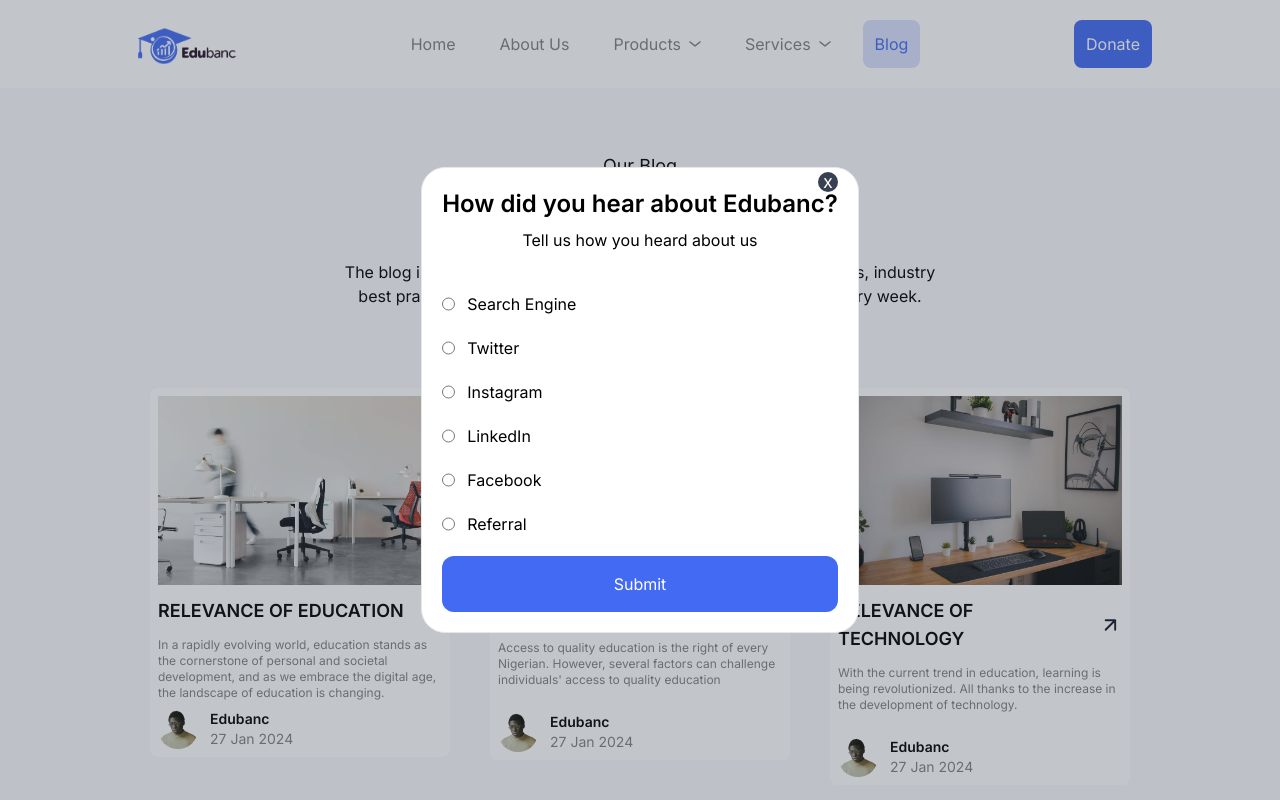
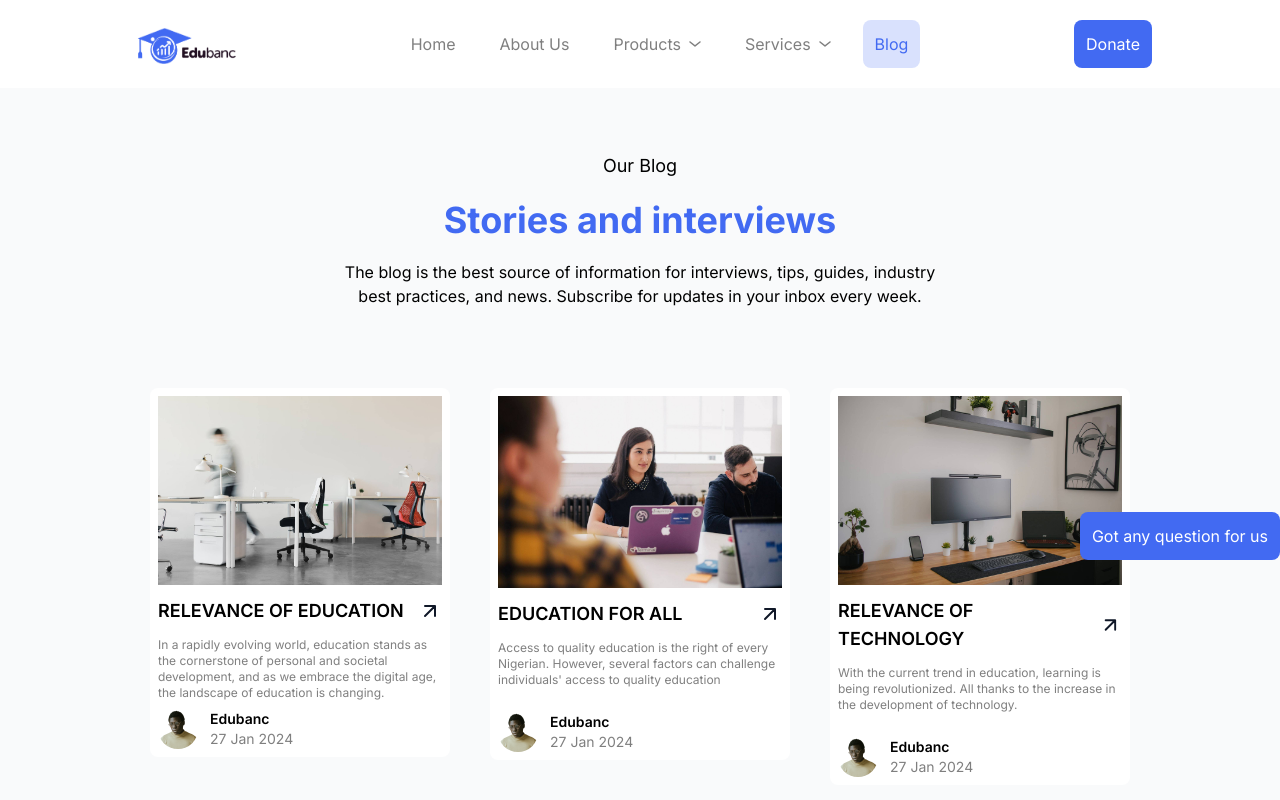
Before and after one commit to JosephIgbaji/edubanc, a Next.js app: page /blog in a window 1280 px wide. Shown: the top 800 px of the page. Built offline with nearby package versions, Linux system fonts and the light colour scheme.

Commit message:
modals added

```diff
--- a/src/app/(general)/about/page.jsx
+++ b/src/app/(general)/about/page.jsx
@@ -1,3 +1,5 @@
+"use client";
+import React, { useState } from "react";
 import Image from "next/image";
 import AboutHero from "@/components/AboutHero";
 import OurStory from "@/components/OurStory";
@@ -6,9 +8,15 @@
 import Questions from "@/components/home/Questions";
 import Testimonials from "@/components/home/Testimonials";
 import WhyUs from "@/components/home/WhyUs";
-import React from "react";
+import ButtonPrimary from "@/components/ButtonPrimary";
+import QuestionModal from "@/components/QuestionModal";
 
 const About = () => {
+  const [showComponent, setShowComponent] = useState(false);
+
+  const handleShow = () => {
+    setShowComponent(!showComponent);
+  };
   return (
     <div className="px-5  pt-16 sm:px-32 mx-auto bg-[#F9FAFB;]">
       <AboutHero />
@@ -214,6 +222,16 @@
       <div className="mb-32">
         <Questions />
       </div>
+      {showComponent && (
+        <div className="fixed top-[25%] right-0 z-10">
+          <QuestionModal onclose={handleShow} />
+        </div>
+      )}
+      {!showComponent && (
+        <div onClick={handleShow} className="fixed bottom-[30%] right-0 z-10">
+          <ButtonPrimary name={"Got any question for us"} />
+        </div>
+      )}
     </div>
   );
 };
--- a/src/app/(general)/blog/page.jsx
+++ b/src/app/(general)/blog/page.jsx
@@ -1,10 +1,19 @@
+"use client";
+import React, { useState } from "react";
 import BlogCard from "@/components/blog/BlogCard";
 import BlogHeading from "@/components/blog/BlogHeading";
-import NewsLetter from "@/components/blog/NewsLetter";
-import React from "react";
+// import NewsLetter from "@/components/blog/NewsLetter";
 import Link from "next/link";
+import ButtonPrimary from "@/components/ButtonPrimary";
+import QuestionModal from "@/components/QuestionModal";
 
 const Blog = () => {
+  const [showComponent, setShowComponent] = useState(false);
+
+  const handleShow = () => {
+    setShowComponent(!showComponent);
+  };
+
   return (
     <div className="px-5 flex flex-col items-center pt-16 sm:px-32 mx-auto bg-[#F9FAFB;]">
       <BlogHeading />
@@ -57,6 +66,16 @@
           avatar="/blogpostavatar.png"
         /> */}
       </div>
+      {showComponent && (
+        <div className="fixed top-[25%] right-0 z-10">
+          <QuestionModal onclose={handleShow} />
+        </div>
+      )}
+      {!showComponent && (
+        <div onClick={handleShow} className="fixed bottom-[30%] right-0 z-10">
+          <ButtonPrimary name={"Got any question for us"} />
+        </div>
+      )}
     </div>
   );
 };
--- a/src/app/(general)/donate/page.jsx
+++ b/src/app/(general)/donate/page.jsx
@@ -1,11 +1,19 @@
-import React from "react";
+"use client";
+import React, { useState } from "react";
 import Image from "next/image";
 import Elevate from "@/components/donate/Elevate";
 import ImageLeft from "@/components/donate/ImageLeft";
 import Payment from "@/components/donate/Payment";
 import DonateHero from "@/components/donate/DonateHero";
+import ButtonPrimary from "@/components/ButtonPrimary";
+import QuestionModal from "@/components/QuestionModal";
 
 const Donate = () => {
+  const [showComponent, setShowComponent] = useState(false);
+
+  const handleShow = () => {
+    setShowComponent(!showComponent);
+  };
   return (
     <div className="flex flex-col items-center lg:block pt-20 pb-32 px-5 sm:px-32 mx-auto bg-[#F9FAFB]">
       <DonateHero />
@@ -20,6 +28,16 @@
           height={100}
         />
       </div>
+      {showComponent && (
+        <div className="fixed top-[25%] right-0 z-10">
+          <QuestionModal onclose={handleShow} />
+        </div>
+      )}
+      {!showComponent && (
+        <div onClick={handleShow} className="fixed bottom-[30%] right-0 z-10">
+          <ButtonPrimary name={"Got any question for us"} />
+        </div>
+      )}
     </div>
   );
 };
--- a/src/app/(general)/faqs/page.jsx
+++ b/src/app/(general)/faqs/page.jsx
@@ -1,9 +1,18 @@
-import React from "react";
+"use client";
+import React, { useState } from "react";
 import Image from "next/image";
 import Testimonials from "@/components/home/Testimonials";
 import FAQMain from "@/components/faq/FAQMain";
+import ButtonPrimary from "@/components/ButtonPrimary";
+import QuestionModal from "@/components/QuestionModal";
 
 const FAQS = () => {
+  const [showComponent, setShowComponent] = useState(false);
+
+  const handleShow = () => {
+    setShowComponent(!showComponent);
+  };
+
   return (
     <div className="pt-20 pb-32 px-5 sm:px-32 mx-auto bg-[#F9FAFB;]">
       <FAQMain />
@@ -16,6 +25,16 @@
           height={100}
         />
       </div>
+      {showComponent && (
+        <div className="fixed top-[25%] right-0 z-10">
+          <QuestionModal onclose={handleShow} />
+        </div>
+      )}
+      {!showComponent && (
+        <div onClick={handleShow} className="fixed bottom-[30%] right-0 z-10">
+          <ButtonPrimary name={"Got any question for us"} />
+        </div>
+      )}
     </div>
   );
 };
--- a/src/app/(general)/layout.js
+++ b/src/app/(general)/layout.js
@@ -2,7 +2,7 @@
 import "../globals.css";
 import Header from "@/components/header/Header";
 import Footer from "@/components/footer/Footer";
-import RenderAboutModal from "@/components/Render";
+import { RenderAboutModal } from "@/components/Render";
 
 const inter = Inter({ subsets: ["latin"] });
 
@@ -16,7 +16,9 @@
     <html lang="en">
       <body className={inter.className}>
         <main className="relative">
-          <RenderAboutModal />
+          <div className="w-[100%] fixed z-10">
+            <RenderAboutModal />
+          </div>
           <Header />
           {children}
           <Footer />
--- a/src/app/(general)/page.js
+++ b/src/app/(general)/page.js
@@ -1,4 +1,5 @@
 "use client";
+import React, { useState } from "react";
 import AboutUs from "@/components/home/AboutUs";
 import Carousel from "@/components/home/Carousel";
 import OurBlog from "@/components/home/OurBlog";
@@ -11,10 +12,22 @@
 import Questions from "@/components/home/Questions";
 // import ButtonPrimary from "@/components/ButtonPrimary";
 import SubscribeToNews from "@/components/home/SubscribeToNews";
+import QuestionModal from "@/components/QuestionModal";
+import ButtonPrimary from "./../../components/ButtonPrimary";
 
 export default function Home() {
+  const [showComponent, setShowComponent] = useState(false);
+
+  const handleShow = () => {
+    setShowComponent(!showComponent);
+  };
+
+  // const handleClose = () => {
+  //   setShowComponent(false);
+  // };
+
   return (
-    <main className="px-5 sm:px-32 mx-auto bg-[#F9FAFB;] overflow-x-hidden">
+    <main className="relative px-5 sm:px-32 mx-auto bg-[#F9FAFB;] overflow-x-hidden">
       <Carousel />
       <div className="flex items-center justify-center">
         <Partners />
@@ -35,6 +48,16 @@
       </div>
       <Questions />
       <SubscribeToNews />
+      {showComponent && (
+        <div className="fixed top-[25%] right-0 z-10">
+          <QuestionModal onclose={handleShow} />
+        </div>
+      )}
+      {!showComponent && (
+        <div onClick={handleShow} className="fixed bottom-[30%] right-0 z-10">
+          <ButtonPrimary name={"Got any question for us"} />
+        </div>
+      )}
     </main>
   );
 }
--- a/src/app/(general)/products/certifycollegepay/page.jsx
+++ b/src/app/(general)/products/certifycollegepay/page.jsx
@@ -1,12 +1,21 @@
-import React from "react";
+"use client";
+import React, { useState } from "react";
 import EdServices from "../edpay/EdServices";
 import Image from "next/image";
 import ReadyCard from "@/components/ReadyCard";
 import CertifyCareer from "@/components/products/CertifyCareer";
 import ProductHero from "@/components/products/ProductHero";
 import CertifyServices from "./CertifyServices";
+import ButtonPrimary from "@/components/ButtonPrimary";
+import QuestionModal from "@/components/QuestionModal";
 
 const CertifyCollegePay = () => {
+  const [showComponent, setShowComponent] = useState(false);
+
+  const handleShow = () => {
+    setShowComponent(!showComponent);
+  };
+
   return (
     <div className="pt-20 pb-32 px-5 sm:px-32 mx-auto bg-[#F9FAFB]">
       <ProductHero
@@ -116,6 +125,16 @@
           height={100}
         />
       </div>
+      {showComponent && (
+        <div className="fixed top-[25%] right-0 z-10">
+          <QuestionModal onclose={handleShow} />
+        </div>
+      )}
+      {!showComponent && (
+        <div onClick={handleShow} className="fixed bottom-[30%] right-0 z-10">
+          <ButtonPrimary name={"Got any question for us"} />
+        </div>
+      )}
     </div>
   );
 };
--- a/src/app/(general)/products/edpay/page.jsx
+++ b/src/app/(general)/products/edpay/page.jsx
@@ -1,12 +1,21 @@
-import React from "react";
+"use client";
+import React, { useState } from "react";
 import Image from "next/image";
 import EdpayFAQ from "./EdpayFAQ";
 import EdServices from "./EdServices";
 import ReadyCard from "@/components/ReadyCard";
 import EdpayPaving from "@/components/products/EdpayPaving";
 import ProductHero from "@/components/products/ProductHero";
+import ButtonPrimary from "@/components/ButtonPrimary";
+import QuestionModal from "@/components/QuestionModal";
 
 const EdpayHome = () => {
+  const [showComponent, setShowComponent] = useState(false);
+
+  const handleShow = () => {
+    setShowComponent(!showComponent);
+  };
+
   return (
     <div className="pt-20 pb-32 px-5 sm:px-32 mx-auto bg-[#F9FAFB]">
       <ProductHero
@@ -126,6 +135,16 @@
       <div className="hidden md:block">
         <EdpayFAQ />
       </div>
+      {showComponent && (
+        <div className="fixed top-[25%] right-0 z-10">
+          <QuestionModal onclose={handleShow} />
+        </div>
+      )}
+      {!showComponent && (
+        <div onClick={handleShow} className="fixed bottom-[30%] right-0 z-10">
+          <ButtonPrimary name={"Got any question for us"} />
+        </div>
+      )}
     </div>
   );
 };
--- a/src/app/(general)/products/tuitionfinance/page.jsx
+++ b/src/app/(general)/products/tuitionfinance/page.jsx
@@ -1,14 +1,21 @@
-import React from "react";
+"use client";
+import React, { useState } from "react";
 import Image from "next/image";
 import Link from "next/link";
-import ButtonPrimary from "@/components/ButtonPrimary";
 
 import ReadyCard from "@/components/ReadyCard";
 import EdServices from "../edpay/EdServices";
 import ProductHero from "@/components/products/ProductHero";
 import TuitionServices from "./TuitionServices";
+import ButtonPrimary from "@/components/ButtonPrimary";
+import QuestionModal from "@/components/QuestionModal";
 
 const TuitionFinance = () => {
+  const [showComponent, setShowComponent] = useState(false);
+
+  const handleShow = () => {
+    setShowComponent(!showComponent);
+  };
   return (
     <div className="pt-20 pb-32 px-5 sm:px-32 mx-auto bg-[#F9FAFB]">
       <ProductHero
@@ -141,6 +148,16 @@
           height={100}
         />
       </div>
+      {showComponent && (
+        <div className="fixed top-[25%] right-0 z-10">
+          <QuestionModal onclose={handleShow} />
+        </div>
+      )}
+      {!showComponent && (
+        <div onClick={handleShow} className="fixed bottom-[30%] right-0 z-10">
+          <ButtonPrimary name={"Got any question for us"} />
+        </div>
+      )}
     </div>
   );
 };
--- a/src/components/Render.jsx
+++ b/src/components/Render.jsx
@@ -2,21 +2,38 @@
 import React, { useEffect, useState } from "react";
 import AboutModal from "./AboutModal";
 
-const RenderAboutModal = () => {
-  const [show, setShow] = useState(false);
+export function RenderAboutModal() {
+  const [showComponent, setShowComponent] = useState(false);
 
   useEffect(() => {
-    setShow(true);
+    const timeout = setTimeout(() => {
+      setShowComponent(true);
+    }, 1 * 30 * 1000); // 30 seconds in milliseconds
+
+    return () => clearTimeout(timeout);
   }, []);
 
   const handleClose = () => {
-    setShow(false);
+    setShowComponent(false);
   };
-  return (
-    <div className="w-[100%] absolute left-0 z-10">
-      {show && <AboutModal onclick={handleClose} />}
-    </div>
-  );
-};
 
-export default RenderAboutModal;
+  return <div>{showComponent && <AboutModal onclick={handleClose} />}</div>;
+}
+
+export function RenderQuestionModal() {
+  const [showComponent, setShowComponent] = useState(false);
+
+  useEffect(() => {
+    const timeout = setTimeout(() => {
+      setShowComponent(true);
+    }, 1 * 30 * 1000); // 30 seconds in milliseconds
+
+    return () => clearTimeout(timeout);
+  }, []);
+
+  const handleClose = () => {
+    setShowComponent(false);
+  };
+
+  return <div>{showComponent && <AboutModal onclick={handleClose} />}</div>;
+}
```
Also changed, not shown: src/app/(admin)/admin/page.js (+4 -5 lines), src/components/QuestionModal.jsx (+5 -4 lines).
